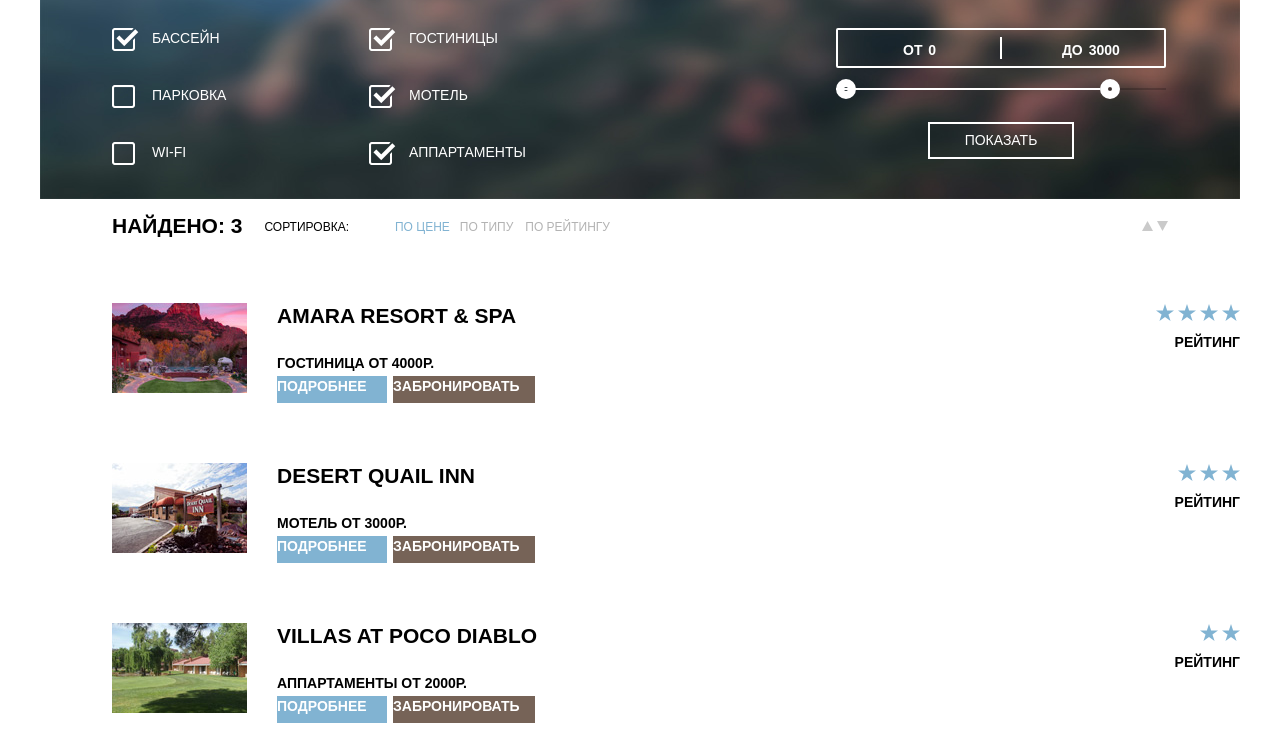
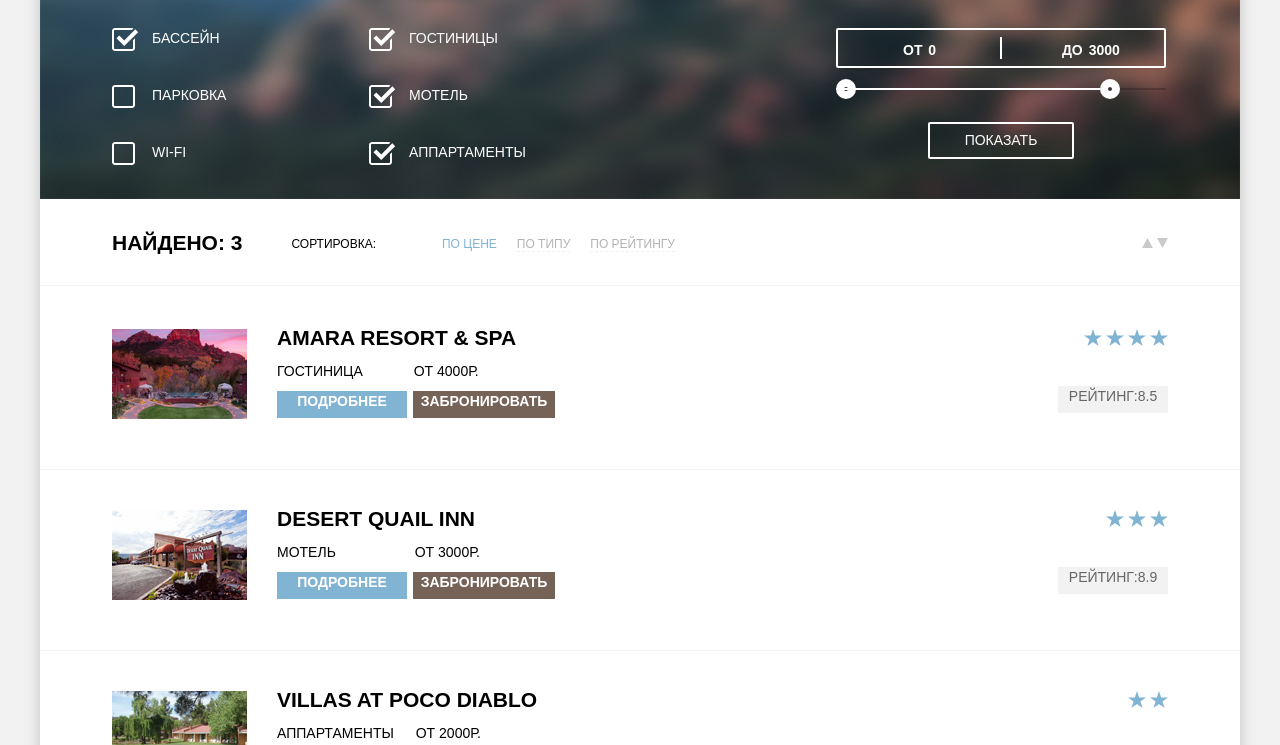
Before and after one commit to nzelenina/1198927-sedona-27, a plain HTML site: page inner.html in a window 1280 px wide. Shown: the part 111-856 px from the top of the page. Drawn offline with nearby package versions, Linux system fonts and the light colour scheme.

Commit message:
попытка1

```diff
--- a/css/style.css
+++ b/css/style.css
@@ -1,5 +1,5 @@
 body {
-	margin: 0 40 0 40;
+	margin: 0 40px 0 40px;
 	padding: 0;
 	text-align: center;
 	font-family: "PT Sans ",Arial,sans-serif;
@@ -7,20 +7,26 @@ body {
 	font-size: 14px;
 	line-height: 26px;
 	text-transform: uppercase;
-	box-shadow: 2px 0 10px 0 rgba(0,1,1,0.2),-2px 0 10px 0 rgba(0,1,1,0.2);
+	background-color: #f2f2f2;
 	}
 header {
 	width: 1200px;
 	height: 56px;
 	margin: 0 auto;
+	background-color: #ffffff;
+	box-shadow: 0px 5px 15px 0 rgba(0, 1, 1, 0.2);
+
 }
 .container {
-	box-shadow: 2px 0 10px 0 rgba(0,1,1,0.2),-2px 0 10px 0 rgba(0,1,1,0.2);
+	display: block;
+	background-color: #ffffff;
+	box-shadow: 0px 5px 15px 0 rgba(0,1,1,0.2);
 }
 a {
- 	font-weight: bold;
+ 	/*font-weight: bold;*/
 	text-decoration: none;
-	font-size: 14px;
+	/*font-size: 14px;
+	line-height: 21px*/
 	color: #000000;
 }
 h2 {
@@ -33,10 +39,10 @@ h2 {
 .inform-index:visited {
 	color: #766357;
 }
-.inform:hover{
+.inform-index:hover{
 	color: #81b3d2;
 }
-.inform:active {
+.inform-index:active {
 	color: rgba(0, 0, 0, 0.3);
 }
 ul {
@@ -100,7 +106,7 @@ p {
 .date-button:hover,
 .date-button:focus,
 .hotel-inform:hover,
-.hotel-inform:fokus {
+.hotel-inform:focus {
 	background-color: #669ec0;
 }
 .date-button:active,
@@ -109,8 +115,41 @@ background-color: #5496bd;
 color: rgba(255, 255, 255, 0.3);
 }
                           /* городок и мост*/
+/*.inform-bridge,
+.inform-city {
+-ms-text-align:center;
+
+ 	-ms-margin-left:40px;
+ 	display: flex;
+ }
+ .inform-bridge section,
+ .inform-city section {
+	width: 400px;
+	background-color: #81b3d2;
+}
+.title-first {
+	font-size: 21px;
+	line-height: 21px;
+	color: #ffffff;
+	margin-top: 49px;
+}
+
+.inform-par,
+.inform-span {
+	font-size: 14px;
+	line-height: 21px;
+	font-weight: normal;
+	color: #ffffff;
+}
+.inform-par {
+	margin-bottom: 64px;
+}*/
 .inform-bridge,
 .inform-city {
+
+ 	display: -webkit-box;
+ 	display: -ms-flexbox;
+
  	display: flex;
  }
  .inform-bridge section,
@@ -256,7 +295,8 @@ color: rgba(255, 255, 255, 0.3);
 	font: inherit;
 	text-transform: uppercase;
 	background-color: #f2f2f2;
-	width: 346px;
+	padding-left: 13px;
+	width: 333px;
 	height: 38px;
 }
 .date-value:hover {
@@ -266,7 +306,6 @@ color: rgba(255, 255, 255, 0.3);
 .date-value:focus {
 	border: 0;
 	background-color: #ffffff;
-	/*border: solid 2px #e5e5e5; не работает*/
 }
 .date-calendar {
 	position: absolute;
@@ -303,9 +342,11 @@ color: rgba(255, 255, 255, 0.3);
 
 }
 .date-value-age {
+	text-align: center;
 	width: 38px;
 	height: 38px;
 	border: 0;
+	font: inherit;
 	background-color: inherit;
 }
 .date-age-btn {
@@ -319,6 +360,8 @@ color: rgba(255, 255, 255, 0.3);
 .down {
 	border: 0px;
 	color: #cacaca;
+	font-size: 24px;
+	font-weight: bold;
 	width: 38px;
 	height: 38px;
 	padding: 0px;
@@ -348,10 +391,6 @@ color: rgba(255, 255, 255, 0.3);
 	margin-left: 55px;
 	padding: 0px;
 }
-/*.map {
-	position: relative;
-	bottom: 395px;
-}*/
 
                          		 /*иконки соцсетей*/
 .net {
@@ -365,7 +404,7 @@ color: rgba(255, 255, 255, 0.3);
 	background-color: #81b3d2;
 }
 .net a:hover,
-.net a:fokus {
+.net a:focus {
 background-color: #669ec0;
 }
 .net a:active{
@@ -376,8 +415,7 @@ background-color: #669ec0;
 	opacity: 0.3;
 }
 .cub img {
-	position: relative;
-	top: 10px;
+	margin-top: 15px;
 }
 .cub {
 	margin-right: 6px;
@@ -392,19 +430,18 @@ background-color: #669ec0;
 	background-position: bottom center;
 	background-repeat: no-repeat;
 	background-size:  1200px 562px;
-
 	display: flex;
 	width: 1200px;
 	margin: 0 auto;
 }
 
 .container-inner {
+	display: block;
+	box-shadow: 0px 5px 15px 0 rgba(0, 1, 1, 0.2);
 	width:1200px;
 	margin: 0 auto;
+	background-color: #ffffff;
 }
-/*.container-inner-hotel  div {
-	width: 400px;
-}*/
                                  /*чекбоксы*/
 .type-hotel {
 	font-size: 16px;
@@ -454,7 +491,8 @@ background-color: #669ec0;
  	left: 0;
 	width: 27px;
 	height: 23px;
-	background-image: url("../img/checkbox-on.png");
+
+
 }
  .type-hotel-label input[type="checkbox"] + .checkbox-indicator-off {
  	position: absolute;
@@ -462,8 +500,11 @@ background-color: #669ec0;
  	left: 0;
 	width: 27px;
 	height: 23px;
-	background-image: url("../img/checkbox-off-2.png");
+	/*background-image: url("../img/checkbox-off-2.png");*/
 	background-repeat: no-repeat;
+}
+.checkbox-indicator-off:disabled path {
+	fill: #6a6a6a;
 }
 
 
@@ -482,6 +523,8 @@ background-color: #669ec0;
 	position: absolute;
 	top:50%;
 	left: 50%;
+	-webkit-transform: translate(-50%,-50%);
+	  -ms-transform: translate(-50%,-50%);
 	transform: translate(-50%,-50%);
 	width: 2px;
 	height: 22px;
@@ -546,6 +589,11 @@ background-color: #669ec0;
 	text-transform: uppercase;
 	border: 2px solid #ffffff;
 	background: transparent;
+	border-radius: 2px;
+}
+.btn-transparent:hover {
+	background-color: #ffffff;
+	color: #000000;
 }
 
                            /*строка найдено*/
@@ -553,9 +601,11 @@ background-color: #669ec0;
 	/*width: 1200px;
 	margin: 0 auto;*/
 	display: flex;
-	margin-bottom: 64px;
+	margin-top: 31px;
+	min-height: 55px;
+	margin-bottom: 33px;
 	padding-left: 72px;
-
+	border-bottom: 1px solid #f2f2f2;
 }
 .found-item1 {
 	font-size: 21px;
@@ -568,7 +618,7 @@ background-color: #669ec0;
 	font-size: 12px;
 	font-weight: normal;
 	line-height: 18px;
-	margin-right:46px;
+	margin-right:66px;
 	margin-top: 5px;
 }
 .found-item3 a {
@@ -576,14 +626,15 @@ background-color: #669ec0;
 	line-height: 18px;
 	font-weight: normal;
 	color: #81b3d2;
-	margin-right: 10px;
+	margin-right: 20px;
 }
 .found a {
+	border-bottom: 1px dashed #f2f2f2;
 	color: rgba(0, 0, 0, 0.3);
 	font-weight: normal;
 	line-height: 18px;
 	font-size: 12px;
-	margin-right: 12px;
+	margin-right: 20px;
 }
 .found a:hover,
 .found a:focus {
@@ -593,7 +644,6 @@ background-color: #669ec0;
 	color: #000000;
 }
 .found-item4 {
-
 	margin-right: 72px;
 	margin-left: auto;
 }
@@ -607,65 +657,98 @@ background-color: #669ec0;
 }
                      /*описание отелей*/
 .description {
-	padding-left: 72px;
+	padding-left: 0px;
+	margin-bottom: 0px;
 }
 .description li {
-
 	display: flex;
-	margin-top: 60px;
-	padding-left: 0;
 	text-align: left;
-
+	margin-top: 30px;
+	padding-left: 72px;
+	border-bottom: 1px solid #f2f2f2;
+}
+.description li img {
+	margin-top: 10px;
 }
 .description-item1,
 .description-item2 {
 	display: flex;
 	flex-direction: column;
+	min-height: 150px;
 }
-
 .description-item1 {
-	margin-left: 30px;
+	margin-left:30px;
 	justify-content: flex-start;
 }
 .description-item2 {
-	/*background-image: url("../img/invalid-name.svg");
-	background-repeat*/
-	margin-left: auto;
-   	text-align: right;
+	   	text-align: right;
+   	margin-right: 72px;
+   	margin-left: auto;
 	}
 .description-item1 h3 {
-
-	margin-top: 0;
-	font-weight: bold;
+   	font-weight: bold;
 	font-size: 21px;
 	line-height: 26px;
+	margin-top: 6px;
+	margin-bottom: 7px;
+}
+.wraphotel {
+	margin-bottom: 7px;
+
+}
+.wraphotel-price1 {
+	margin-left: 47px;
+}
+.wraphotel-price2 {
+	margin-left: 75px;
+	-ms-margin-left:80px;
+}
+.wraphotel-price3 {
+	margin-left: 18px;
+}
+.wraphotel  span {
+	font-size: 14px;
+	line-height: 21px;
+	font-weight: normal;
 }
 .description-item-search {
 	display: flex;
 }
 .hotel-inform {
 	display: block;
+	text-align: center;
 	font-size: 14px;
 	font-weight: bold;
 	line-height: 21px;
 	color: #ffffff;
 	background-color: #81b3d2;
-	width: 110px;
+	width: 130px;
 	height: 27px;
 }
 .booking {
+	margin-left: 6px;
+	width: 142px;
+	height: 27px;
 	display: block;
+	text-align: center;
 	font-weight: bold;
 	line-height: 21px;
 	font-size: 14px;
+	background-color: #766357;
 	color: #ffffff;
-	margin-left: 6px;
-	width: 142px;
+}
+.hotel-rate {
+	margin-top: 32px;
+	width: 110px;
 	height: 27px;
-	background-color: #766357;
+	display: block;
+	background-color: #f2f2f2;
+	text-align: center;
+	font-size: 14px;
+	line-height: 21px;
+	font-weight: normal;
+	color: #666666;
 }
-
-
 
 				/*footer*/
 footer {
@@ -675,6 +758,8 @@ footer {
 	justify-content: center;
 	align-items: center;
 	padding:36px 0;
+	background-color: #ffffff;
+	box-shadow: 0px 5px 15px 0 rgba(0, 1, 1, 0.2);
 }
 .footer-tel {
 	width: 400px;
--- a/inner.html
+++ b/inner.html
@@ -9,7 +9,7 @@
   </head>
 <body>
       <header>
-        <a href="#"><img src="img/logo.png" alt="logo" width="140px" height="71px"></a>
+        <a href="#"><img src="img/logo.png" alt="logo" width="140" height="71"></a>
         <ul class="nav-list">
             <li class="nav-list-item1">
             <a class="inform-index" href="#">ИНФОРМАЦИЯ</a>
@@ -32,30 +32,36 @@
 
                   <label class="type-hotel-label">
                     <input  type="checkbox" class="visually-hidden"   checked>
-                  <span class="checkbox-indicator"></span>
+                  <span class="checkbox-indicator"><svg xmlns="http://www.w3.org/2000/svg" width="27" height="23" viewBox="0 0 27 23"><path fill="#FFFFFF" d="M7.285 7.486l-2.829 2.829 7.783 7.783L26.171 4.166l-2.828-2.829-11.104 11.102z"/><path fill="#FFFFFF" d="M21 20c0 .542-.458 1-1 1H3c-.542 0-1-.458-1-1V3c0-.542.458-1 1-1h16.908L21.493.415A2.96 2.96 0 0 0 20 0H3C1.35 0 0 1.35 0 3v17c0 1.65 1.35 3 3 3h17c1.65 0 3-1.35 3-3v-9.829l-2 2V20z"/></svg>
+</span>
                   бассейн</label>
                   <label class="type-hotel-label">
-                  <input type="checkbox" class="visually-hidden" >
-                  <span class="checkbox-indicator-off"></span>
+                  <input type="checkbox" class="visually-hidden"checked>
+                  <span class="checkbox-indicator-off"><svg xmlns="http://www.w3.org/2000/svg" width="23" height="23" viewBox="0 0 23 23"><path fill="#FFFFFF" d="M20 2c.542 0 1 .458 1 1v17c0 .542-.458 1-1 1H3c-.542 0-1-.458-1-1V3c0-.542.458-1 1-1h17m0-2H3C1.35 0 0 1.35 0 3v17c0 1.65 1.35 3 3 3h17c1.65 0 3-1.35 3-3V3c0-1.65-1.35-3-3-3z"/></svg>
+</span>
                   парковка</label>
                   <label class="type-hotel-label">
-                  <input type="checkbox" class="visually-hidden" >
-                  <span class="checkbox-indicator-off"></span>
+                  <input type="checkbox" class="visually-hidden" disabled>
+                  <span class="checkbox-indicator-off"><svg xmlns="http://www.w3.org/2000/svg" width="23" height="23" viewBox="0 0 23 23"><path fill="#FFFFFF" d="M20 2c.542 0 1 .458 1 1v17c0 .542-.458 1-1 1H3c-.542 0-1-.458-1-1V3c0-.542.458-1 1-1h17m0-2H3C1.35 0 0 1.35 0 3v17c0 1.65 1.35 3 3 3h17c1.65 0 3-1.35 3-3V3c0-1.65-1.35-3-3-3z"/></svg>
+</span>
                   wi-fi</label>
         </div>
         <div class="type-hotel-list">
               <p class="type-hotel">тип жилья:</p>
                 <label class="type-hotel-label">
                 <input type="checkbox" class="visually-hidden" checked>
-                <span class="checkbox-indicator"></span>
+                <span class="checkbox-indicator"><svg xmlns="http://www.w3.org/2000/svg" width="27" height="23" viewBox="0 0 27 23"><path fill="#FFFFFF" d="M7.285 7.486l-2.829 2.829 7.783 7.783L26.171 4.166l-2.828-2.829-11.104 11.102z"/><path fill="#FFFFFF" d="M21 20c0 .542-.458 1-1 1H3c-.542 0-1-.458-1-1V3c0-.542.458-1 1-1h16.908L21.493.415A2.96 2.96 0 0 0 20 0H3C1.35 0 0 1.35 0 3v17c0 1.65 1.35 3 3 3h17c1.65 0 3-1.35 3-3v-9.829l-2 2V20z"/></svg>
+</span>
                 гостиницы</label>
                 <label class="type-hotel-label">
                 <input type="checkbox" class="visually-hidden" checked>
-                <span class="checkbox-indicator"></span>
+                <span class="checkbox-indicator"><svg xmlns="http://www.w3.org/2000/svg" width="27" height="23" viewBox="0 0 27 23"><path fill="#FFFFFF" d="M7.285 7.486l-2.829 2.829 7.783 7.783L26.171 4.166l-2.828-2.829-11.104 11.102z"/><path fill="#FFFFFF" d="M21 20c0 .542-.458 1-1 1H3c-.542 0-1-.458-1-1V3c0-.542.458-1 1-1h16.908L21.493.415A2.96 2.96 0 0 0 20 0H3C1.35 0 0 1.35 0 3v17c0 1.65 1.35 3 3 3h17c1.65 0 3-1.35 3-3v-9.829l-2 2V20z"/></svg>
+</span>
                 мотель</label>
                 <label class="type-hotel-label">
                 <input type="checkbox" class="visually-hidden" checked>
-                <span class="checkbox-indicator"></span>
+                <span class="checkbox-indicator"><svg xmlns="http://www.w3.org/2000/svg" width="27" height="23" viewBox="0 0 27 23"><path fill="#FFFFFF" d="M7.285 7.486l-2.829 2.829 7.783 7.783L26.171 4.166l-2.828-2.829-11.104 11.102z"/><path fill="#FFFFFF" d="M21 20c0 .542-.458 1-1 1H3c-.542 0-1-.458-1-1V3c0-.542.458-1 1-1h16.908L21.493.415A2.96 2.96 0 0 0 20 0H3C1.35 0 0 1.35 0 3v17c0 1.65 1.35 3 3 3h17c1.65 0 3-1.35 3-3v-9.829l-2 2V20z"/></svg>
+</span>
                 аппартаменты</label>
         </div>
         <div class="filter-range">
@@ -76,7 +82,8 @@
    		</form>
    	    <ul class="list-hotel">
           <li class="found-item1">
-          Найдено: 3</li>
+          Найдено: 3</li><svg xmlns="http://www.w3.org/2000/svg" width="27" height="23" viewBox="0 0 27 23"><path fill="#FFFFFF" d="M7.285 7.486l-2.829 2.829 7.783 7.783L26.171 4.166l-2.828-2.829-11.104 11.102z"/><path fill="#FFFFFF" d="M21 20c0 .542-.458 1-1 1H3c-.542 0-1-.458-1-1V3c0-.542.458-1 1-1h16.908L21.493.415A2.96 2.96 0 0 0 20 0H3C1.35 0 0 1.35 0 3v17c0 1.65 1.35 3 3 3h17c1.65 0 3-1.35 3-3v-9.829l-2 2V20z"/></svg>
+
           <li class="found-item2">Сортировка:</li>
              <li class="found-item3">
                 <a href="#">По цене</a>
@@ -92,18 +99,19 @@
               <svg  class="icon-down" xmlns="http://www.w3.org/2000/svg" width="11" height="10" viewBox="0 0 11 10"><path fill="#cacaca" d="M5.5 10L0 0h11"/></svg>
             </li>
         </ul>
+
    			<ul class="description">
           <li >
      			  <img src="img/hotel-picture_1.jpg" alt="hotel_picture" width="135" height="90">
             <div class="description-item1">
      			      <h3>Amara Resort & Spa</h3>
-                  <div>
-                    <span>гостиница</span>
-                    <span> от 4000р.</span>
+                  <div  class="wraphotel">
+                   <span>гостиница</span>
+                  <span class="wraphotel-price1">от 4000р.</span>
                   </div>
                   <div class="description-item-search">
                     <a class="hotel-inform" href="#">подробнее</a>
-                    <a  class="booking"href="#">забронировать</a>
+                    <a  class="booking" href="#">забронировать</a>
                   </div>
             </div>
             <div class="description-item2">
@@ -113,16 +121,17 @@
                     <img src="img/invalid-name.svg" alt="star" width="18" height="17">
                     <img src="img/invalid-name.svg" alt="star" width="18" height="17">
                   </div>
-                  <span>рейтинг</span>
+                  <span class="hotel-rate">рейтинг:8.5</span>
             </div>
           </li>
+
      		  <li>
             <img src="img/hotel-picture_2.jpg" alt="hotel_picture" width="135" height="90">
             <div class="description-item1">
               <h3>Desert Quail Inn</h3>
-              <div>
+              <div class="wraphotel">
               <span>мотель</span>
-              <span> от 3000р.</span>
+              <span class="wraphotel-price2"> от 3000р.</span>
             </div>
             <div class="description-item-search">
               <a class="hotel-inform" href="#">подробнее</a>
@@ -135,16 +144,17 @@
                     <img src="img/invalid-name.svg" alt="star" width="18" height="17">
                     <img src="img/invalid-name.svg" alt="star" width="18" height="17">
                 </div>
-                <span>рейтинг</span>
+                <span class="hotel-rate">рейтинг:8.9</span>
            </div>
    			 </li>
+
    			  <li>
    			      <img src="img/hotel-picture_3.jpg" alt="hotel_picture" width="135" height="90">
             <div class="description-item1">
    			        <h3>Villas at Poco Diablo</h3>
-                <div>
+                <div class="wraphotel">
                  <span>аппартаменты</span>
-                <span> от 2000р.</span>
+                <span class="wraphotel-price3"> от 2000р.</span>
               </div>
               <div class="description-item-search">
                 <a class="hotel-inform" href="#">подробнее</a>
@@ -156,15 +166,16 @@
                     <img src="img/invalid-name.svg" alt="star" width="18" height="17">
                     <img src="img/invalid-name.svg" alt="star" width="18" height="17">
               </div>
-              <span>рейтинг</span>
+              <span class="hotel-rate">рейтинг:9.2</span>
             </div>
     		  </li>
+
    		</ul>
    	</main>
     <footer>
         <div class="footer-tel">
       <h3 class="title-second">#VISITSEDONA</h3>
-      <a class="tel" href=" tel: +7(495) 666-02-66"> Тел: +7(495) 666-02-66</a>
+      <a class="tel" href=" tel: +7(495) 666-02-66"> Тел:+7(495) 666-02-66</a>
     </div>
     <div class="footer-net" >
       <ul class="net" >
```
Also changed, not shown: index.html (+9 -9 lines).
